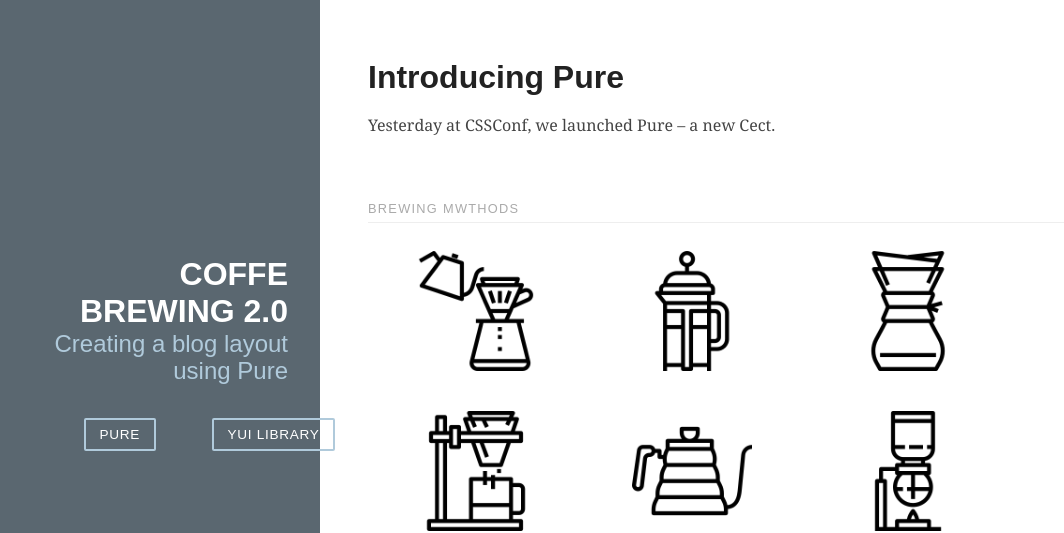
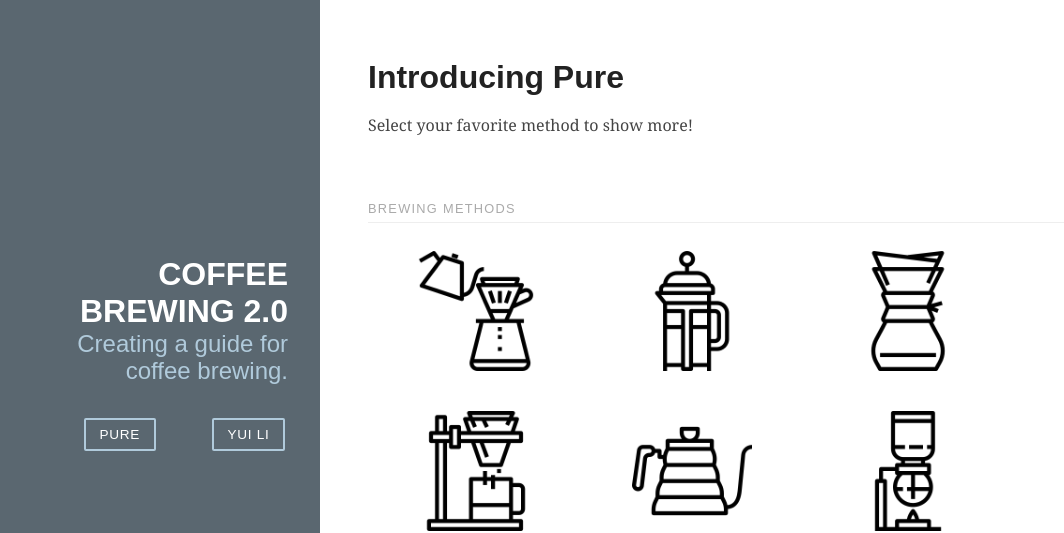
Before and after one commit to zdenolab/BrewGuide, a plain HTML site: page index.html in a window 1280 px wide. Shown: the top 533 px of the page, 0-1064 px from the left. Drawn offline with nearby package versions, Linux system fonts and the light colour scheme.

Commit message:
Update index.html

```diff
--- a/index.html
+++ b/index.html
@@ -3,7 +3,7 @@
 <head>
     <meta charset="utf-8">
     <meta name="viewport" content="width=device-width, initial-scale=1.0">
-    <meta name="description" content="A layout example that shows off a blog page with a list of posts.">    <title>Blog &ndash; Layout Examples &ndash; Pure</title>
+    <meta name="description" content="neconeconeconeco.">    <title>Brewing Guide &ndash; Timer &ndash; Lib</title>
     <link rel="stylesheet" href="https://unpkg.com/purecss@1.0.1/build/pure-min.css" integrity="sha384-" crossorigin="anonymous">
 
     <!--[if lte IE 8]>
@@ -26,8 +26,8 @@
 <div id="layout" class="pure-g">
     <div class="sidebar pure-u-1 pure-u-md-1-4">
         <div class="header">
-            <h1 class="brand-title">Coffe Brewing 2.0</h1>
-            <h2 class="brand-tagline">Creating a blog layout using Pure</h2>
+            <h1 class="brand-title">Coffee Brewing 2.0</h1>
+            <h2 class="brand-tagline">Creating a guide for coffee brewing.</h2>
 
             <nav class="nav">
                 <ul class="nav-list">
@@ -35,7 +35,7 @@
                         <a class="pure-button" href="http://purecss.io">Pure</a>
                     </li>
                     <li class="nav-item">
-                        <a class="pure-button" href="http://yuilibrary.com">YUI Library</a>
+                        <a class="pure-button" href="http://yuilibrary.com">YUI Li</a>
                     </li>
                 </ul>
             </nav>
@@ -62,14 +62,14 @@
 
                     <div class="post-description">
                         <p>
-                            Yesterday at CSSConf, we launched Pure – a new Cect.
+                            Select your favorite method to show more!
                         </p>
                     </div>
                 </section>
             </div>
 
             <div class="posts">
-                <h1 class="content-subhead">Brewing mwthods</h1>
+                <h1 class="content-subhead">Brewing methods</h1>
 
                 <ul>
                     <li><img alt="" src="img/png/007-filter.png"></li>
```
